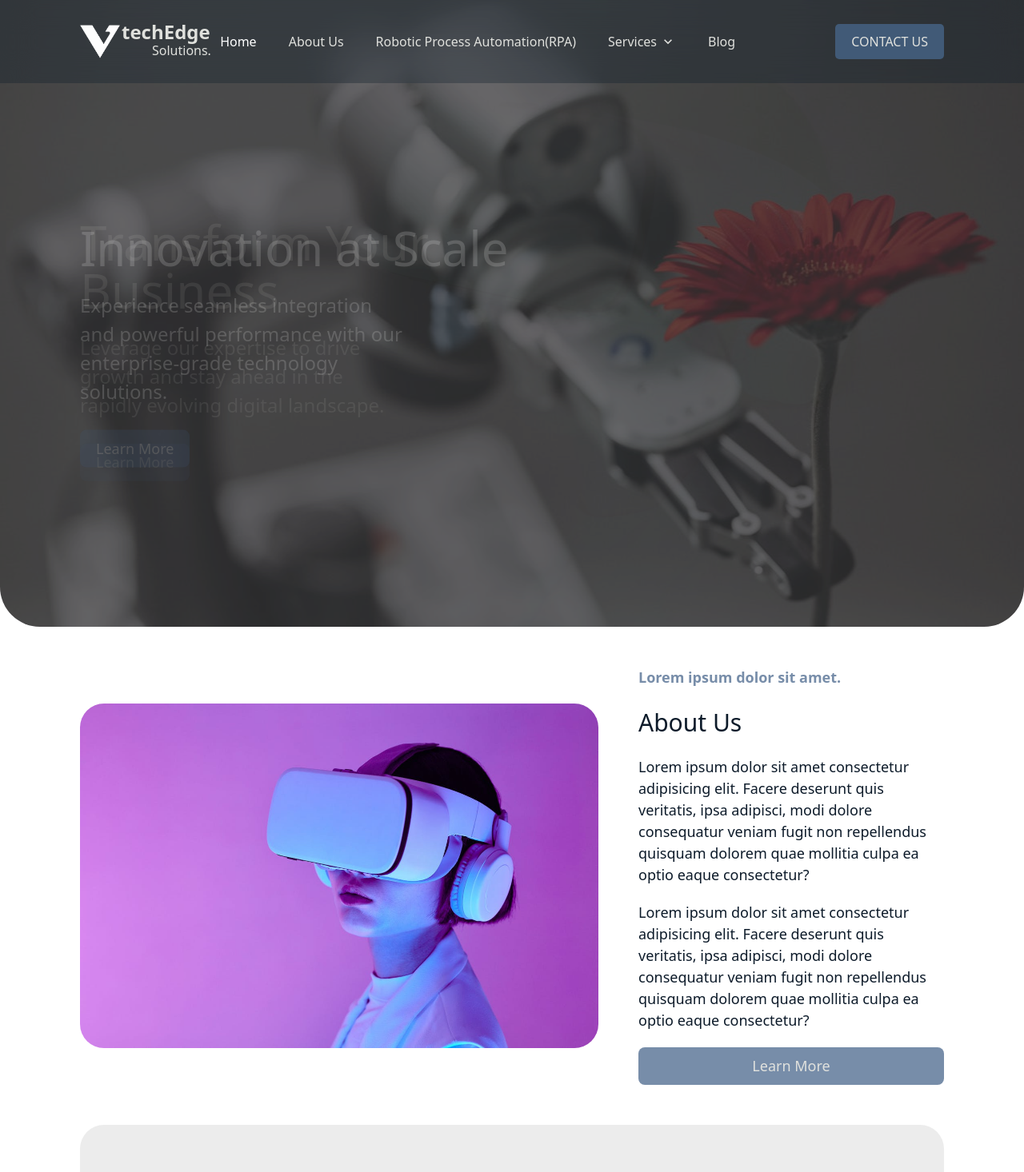
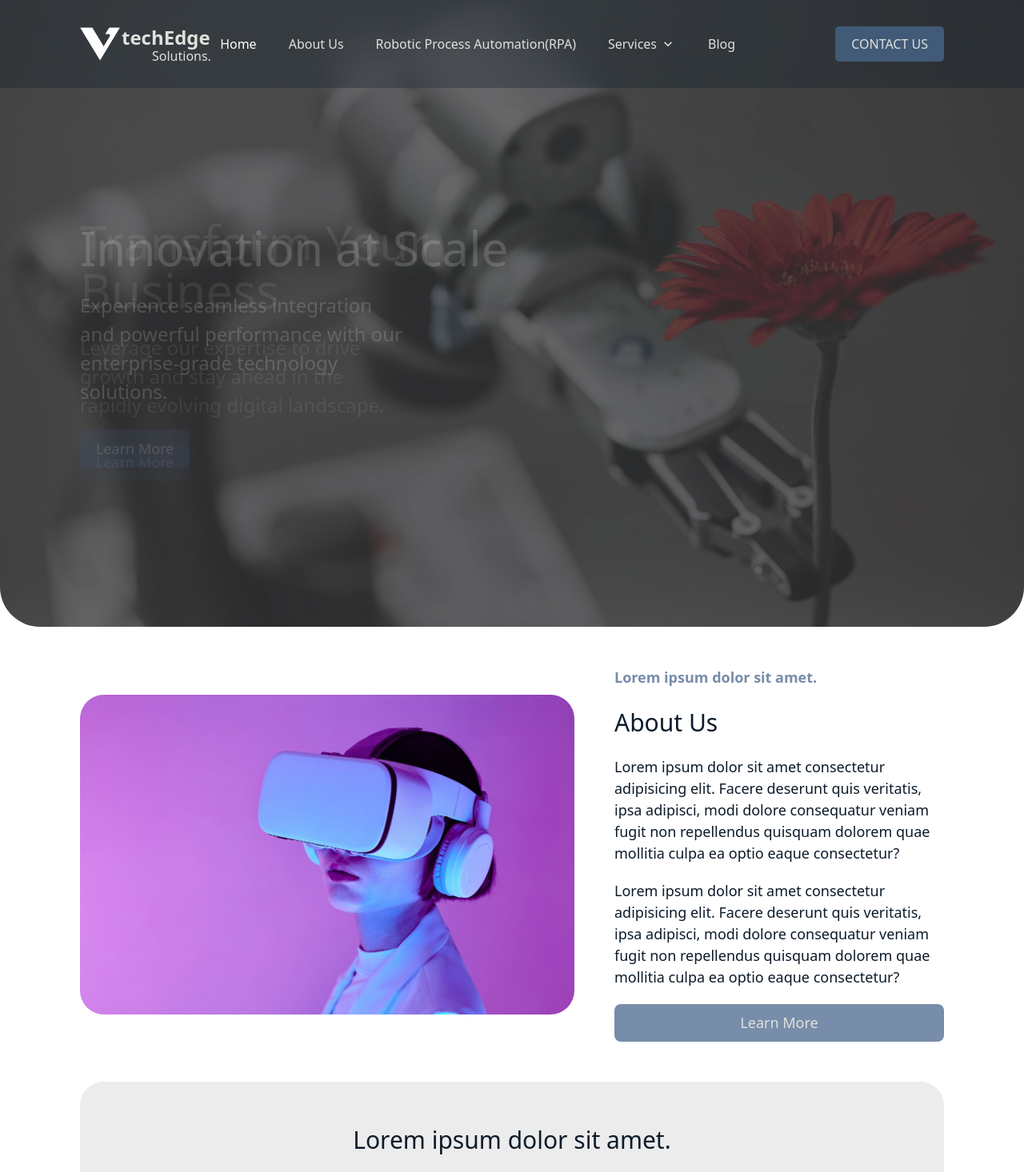
Before and after one commit to chiragmakwanadev/vtechedge, a Next.js app: page / in a window 1280 px wide. Shown: the top 1466 px of the page at 80% size. Built offline with nearby package versions, Linux system fonts and the light colour scheme.

Commit message:
fix build

```diff
--- a/src/components/Landing/About.js
+++ b/src/components/Landing/About.js
@@ -1,51 +1,35 @@
 import React from "react";
+import Image from "next/image";
 
 const About = () => {
   return (
     <div className="px-[100px] py-[50px] flex flex-col gap-[50px]">
       <div className="flex items-center gap-[50px]">
-        <img
-          src="/images/bg-2.jpg"
-          alt="about"
-          className="w-[60%] rounded-[30px]"
-        />
+        <div className="relative w-[60%] h-[400px]">
+          <Image src="/images/bg-2.jpg" alt="about" fill className="rounded-[30px] object-cover" />
+        </div>
         <div className="w-[40%] flex flex-col gap-[20px]">
-          <h2 className="text-[18px] text-[#778da9]">
-            Lorem ipsum dolor sit amet.
-          </h2>
+          <h2 className="text-[18px] text-[#778da9]">Lorem ipsum dolor sit amet.</h2>
           <h1 className="text-[30px] font-medium text-[#0d1b2a]">About Us</h1>
           <p className="text-[18px] text-[#0d1b2a]">
-            Lorem ipsum dolor sit amet consectetur adipisicing elit. Facere
-            deserunt quis veritatis, ipsa adipisci, modi dolore consequatur
-            veniam fugit non repellendus quisquam dolorem quae mollitia culpa ea
-            optio eaque consectetur?
+            Lorem ipsum dolor sit amet consectetur adipisicing elit. Facere deserunt quis veritatis, ipsa adipisci, modi dolore consequatur veniam fugit non repellendus quisquam
+            dolorem quae mollitia culpa ea optio eaque consectetur?
           </p>
           <p className="text-[18px] text-[#0d1b2a]">
-            Lorem ipsum dolor sit amet consectetur adipisicing elit. Facere
-            deserunt quis veritatis, ipsa adipisci, modi dolore consequatur
-            veniam fugit non repellendus quisquam dolorem quae mollitia culpa ea
-            optio eaque consectetur?
+            Lorem ipsum dolor sit amet consectetur adipisicing elit. Facere deserunt quis veritatis, ipsa adipisci, modi dolore consequatur veniam fugit non repellendus quisquam
+            dolorem quae mollitia culpa ea optio eaque consectetur?
           </p>
-          <button className="bg-[#778da9] hover:bg-[#415a77] transition-colors duration-300 text-[#e0e1dd] px-[20px] py-[10px] rounded-[8px] text-[18px]">
-            Learn More
-          </button>
+          <button className="bg-[#778da9] hover:bg-[#415a77] transition-colors duration-300 text-[#e0e1dd] px-[20px] py-[10px] rounded-[8px] text-[18px]">Learn More</button>
         </div>
       </div>
       <div className="bg-[#ececec] p-[50px] text-center rounded-[30px] flex flex-col items-center gap-[20px]">
-        <h1 className="text-[30px] font-medium text-[#0d1b2a]">
-          Lorem ipsum dolor sit amet.
-        </h1>
+        <h1 className="text-[30px] font-medium text-[#0d1b2a]">Lorem ipsum dolor sit amet.</h1>
         <p className="text-[18px] text-[#0d1b2a] w-[80%] text-center">
-          Lorem ipsum dolor sit amet consectetur adipisicing elit. Quasi numquam
-          aperiam, culpa odio enim, molestias similique animi repellat placeat
-          reprehenderit inventore id atque. Inventore eum consequatur dolorem
-          vel provident optio ad architecto porro pariatur! Soluta, earum!
-          Numquam voluptas iusto culpa corporis ut rerum error voluptate
+          Lorem ipsum dolor sit amet consectetur adipisicing elit. Quasi numquam aperiam, culpa odio enim, molestias similique animi repellat placeat reprehenderit inventore id
+          atque. Inventore eum consequatur dolorem vel provident optio ad architecto porro pariatur! Soluta, earum! Numquam voluptas iusto culpa corporis ut rerum error voluptate
           doloribus exercitationem? Vero, quisquam possimus?
         </p>
-        <button className="bg-[#778da9] hover:bg-[#415a77] transition-colors duration-300 text-[#e0e1dd] px-[20px] py-[10px] rounded-[8px] text-[18px]">
-          Learn More
-        </button>
+        <button className="bg-[#778da9] hover:bg-[#415a77] transition-colors duration-300 text-[#e0e1dd] px-[20px] py-[10px] rounded-[8px] text-[18px]">Learn More</button>
       </div>
     </div>
   );
--- a/src/components/Landing/Landing.js
+++ b/src/components/Landing/Landing.js
@@ -1,4 +1,5 @@
-import React, { useEffect, useRef, useState } from "react";
+import React, { useEffect, useRef, useState, useCallback } from "react";
+import Image from "next/image";
 import gsap from "gsap";
 
 const Landing = () => {
@@ -12,22 +13,20 @@ const Landing = () => {
   const slideContent = [
     {
       title: "Welcome to TechEdge",
-      description:
-        "Discover the future of technology with our cutting-edge solutions and innovative approaches to digital transformation.",
+      description: "Discover the future of technology with our cutting-edge solutions and innovative approaches to digital transformation.",
     },
     {
       title: "Innovation at Scale",
-      description:
-        "Experience seamless integration and powerful performance with our enterprise-grade technology solutions.",
+      description: "Experience seamless integration and powerful performance with our enterprise-grade technology solutions.",
     },
     {
       title: "Transform Your Business",
-      description:
-        "Leverage our expertise to drive growth and stay ahead in the rapidly evolving digital landscape.",
+      description: "Leverage our expertise to drive growth and stay ahead in the rapidly evolving digital landscape.",
     },
   ];
 
-  const goToSlide = (index) => {
+  const goToSlide = useCallback(
+    (index) => {
       if (index < 0) index = totalSlides - 1;
       if (index >= totalSlides) index = 0;
 
@@ -59,7 +58,9 @@ const Landing = () => {
       });
 
       setCurrentSlide(index);
-  };
+    },
+    [currentSlide]
+  );
 
   // Initialize text animations
   useEffect(() => {
@@ -72,31 +73,22 @@ const Landing = () => {
     });
   }, []);
 
-  const nextSlide = () => goToSlide(currentSlide + 1);
-  const prevSlide = () => goToSlide(currentSlide - 1);
+  const nextSlide = useCallback(() => goToSlide(currentSlide + 1), [currentSlide, goToSlide]);
+  const prevSlide = useCallback(() => goToSlide(currentSlide - 1), [currentSlide, goToSlide]);
 
   // Auto-play functionality
   useEffect(() => {
     const interval = setInterval(nextSlide, 3000);
     return () => clearInterval(interval);
-  }, [currentSlide]);
+  }, [currentSlide, nextSlide]);
 
   return (
     <div className={`relative w-full h-[98vh] overflow-hidden `}>
       {/* Slides Container */}
       <div className="relative w-full h-full">
         {images.map((image, index) => (
-          <div
-            key={index}
-            ref={(el) => (slidesRef.current[index] = el)}
-            className="absolute top-0 left-0 w-full h-full"
-            style={{ opacity: index === 0 ? 1 : 0 }}
-          >
-            <img
-              src={image}
-              alt={`Slide ${index + 1}`}
-              className="w-full h-full object-cover brightness-[0.3] rounded-b-[50px]"
-            />
+          <div key={index} ref={(el) => (slidesRef.current[index] = el)} className="absolute top-0 left-0 w-full h-full" style={{ opacity: index === 0 ? 1 : 0 }}>
+            <Image src={image} alt={`Slide ${index + 1}`} fill className="object-cover brightness-[0.3] rounded-b-[50px]" priority={index === 0} />
           </div>
         ))}
       </div>
@@ -109,13 +101,9 @@ const Landing = () => {
           className="absolute left-[100px] top-1/2 -translate-y-1/2 text-left text-[#e0e1dd] z-10 w-full max-w-2xl"
           style={{ opacity: index === 0 ? 1 : 0 }}
         >
-          <h2 className="text-[60px] md:text-6xl font-medium mb-6">
-            {content.title}
-          </h2>
+          <h2 className="text-[60px] md:text-6xl font-medium mb-6">{content.title}</h2>
           <p className="text-[24px] max-w-xl w-[60%]">{content.description}</p>
-          <button className="bg-[#415a77] px-[20px] py-[10px] mt-[30px] rounded-[8px] text-[18px]">
-            Learn More
-          </button>
+          <button className="bg-[#415a77] px-[20px] py-[10px] mt-[30px] rounded-[8px] text-[18px]">Learn More</button>
         </div>
       ))}
     </div>
--- a/src/components/Landing/Why.js
+++ b/src/components/Landing/Why.js
@@ -1,34 +1,24 @@
 import React from "react";
+import Image from "next/image";
 
 const Why = () => {
   return (
     <div className="px-[100px] py-[50px] flex flex-col gap-[50px]">
       <div className="flex items-center gap-[50px]">
-        <img
-          src="/images/bg-2.jpg"
-          alt="about"
-          className="w-[50%] rounded-[30px]"
-        />
+        <div className="relative w-[50%] h-[400px]">
+          <Image src="/images/bg-2.jpg" alt="about" fill className="object-cover rounded-[30px]" />
+        </div>
         <div className="w-[50%] flex flex-col gap-[20px]">
-          <h2 className="text-[18px] text-[#778da9]">
-            Lorem ipsum dolor sit amet.
-          </h2>
-          <h1 className="text-[30px] font-medium text-[#0d1b2a]">
-            Lorem ipsum dolor sit.
-          </h1>
+          <h2 className="text-[18px] text-[#778da9]">Lorem ipsum dolor sit amet.</h2>
+          <h1 className="text-[30px] font-medium text-[#0d1b2a]">Lorem ipsum dolor sit.</h1>
           <ul className="list-disc list-inside">
             <li>Lorem ipsum dolor sit.</li>
             <li>Lorem ipsum dolor sit amet consectetur.</li>
-            <li>
-              Lorem ipsum dolor sit amet consectetur adipisicing elit. Animi,
-              aut.
-            </li>
+            <li>Lorem ipsum dolor sit amet consectetur adipisicing elit. Animi, aut.</li>
             <li>Lorem ipsum dolor sit.</li>
             <li>Lorem ipsum dolor sit, amet consectetur adipisicing.</li>
           </ul>
-          <button className="bg-[#778da9] hover:bg-[#415a77] transition-colors duration-300 text-[#e0e1dd] px-[20px] py-[10px] rounded-[8px] text-[18px]">
-            Learn More
-          </button>
+          <button className="bg-[#778da9] hover:bg-[#415a77] transition-colors duration-300 text-[#e0e1dd] px-[20px] py-[10px] rounded-[8px] text-[18px]">Learn More</button>
         </div>
       </div>
     </div>
--- a/src/layout/Footer.js
+++ b/src/layout/Footer.js
@@ -1,4 +1,5 @@
 import Link from "next/link";
+import Image from "next/image";
 import React from "react";
 
 const Footer = () => {
@@ -6,28 +7,21 @@ const Footer = () => {
     <div className="w-full bg-[#1b263b] text-white flex items-start justify-around px-[100px] py-[100px] gap-[100px]">
       <div className="flex flex-col gap-[20px]">
         <Link href="/" className="flex items-end relative">
-          <img src="/images/logo-white.png" alt="logo" className="w-[50px]" />
+          <div className="relative w-[50px] h-[50px]">
+            <Image src="/images/logo-white.png" alt="logo" fill className="object-contain" />
+          </div>
           <div>
-            <h1 className="text-[24px] absolute left-[52px] bottom-[15px]">
-              techEdge
-            </h1>
-            <h1 className="text-[16px] absolute left-[90px] bottom-[-2px] font-thin">
-              Solutions.
-            </h1>
+            <h1 className="text-[24px] absolute left-[52px] bottom-[15px]">techEdge</h1>
+            <h1 className="text-[16px] absolute left-[90px] bottom-[-2px] font-thin">Solutions.</h1>
           </div>
         </Link>
-        <p className="w-[80%]">
-          Lorem ipsum dolor sit amet consectetur adipisicing elit. Eaque ducimus
-          quisquam vitae incidunt doloremque cum.
-        </p>
+        <p className="w-[80%]">Lorem ipsum dolor sit amet consectetur adipisicing elit. Eaque ducimus quisquam vitae incidunt doloremque cum.</p>
         <div
           className="bg-white rounded-[30px] border-transparent
         overflow-hidden pl-[15px] pr-[1px] py-[1px] w-[300px] h-[40px] flex items-center justify-between"
         >
           <input type="text" placeholder="Enter your email" />
-          <button className="bg-[#1b263b] hover:bg-[#415a77] transition-colors duration-300 h-full rounded-[30px] py-2 px-4 flex items-center justify-center">
-            Subscribe
-          </button>
+          <button className="bg-[#1b263b] hover:bg-[#415a77] transition-colors duration-300 h-full rounded-[30px] py-2 px-4 flex items-center justify-center">Subscribe</button>
         </div>
       </div>
       <div className="flex flex-col gap-[20px] w-[300px]">
@@ -65,19 +59,13 @@ const Footer = () => {
         <h1 className="text-[24px] font-bold">Socials</h1>
         <ul className="flex flex-col gap-2">
           <li>
-            <Link
-              href="https://linkedin.com"
-              className="flex items-center gap-2"
-            >
+            <Link href="https://linkedin.com" className="flex items-center gap-2">
               <span>🔗</span>
               <span>LinkedIn</span>
             </Link>
           </li>
           <li>
-            <Link
-              href="https://twitter.com"
-              className="flex items-center gap-2"
-            >
+            <Link href="https://twitter.com" className="flex items-center gap-2">
               <span>🐦</span>
               <span>Twitter</span>
             </Link>
--- a/src/layout/Header.js
+++ b/src/layout/Header.js
@@ -1,4 +1,5 @@
-import React, { useEffect, useRef, useState } from "react";
+import React, { useEffect, useRef, useState, useCallback } from "react";
+import Image from "next/image";
 import Link from "next/link";
 import { useRouter } from "next/router";
 import gsap from "gsap";
@@ -30,7 +31,7 @@ const Header = () => {
     { name: "Blog", path: "/blog" },
   ];
 
-  const handleScroll = () => {
+  const handleScroll = useCallback(() => {
     const currentScrollY = window.scrollY;
 
     if (currentScrollY > lastScrollY) {
@@ -42,12 +43,12 @@ const Header = () => {
     }
 
     setLastScrollY(currentScrollY);
-  };
+  }, [lastScrollY]);
 
   useEffect(() => {
     window.addEventListener("scroll", handleScroll, { passive: true });
     return () => window.removeEventListener("scroll", handleScroll);
-  }, [lastScrollY]);
+  }, [handleScroll]);
 
   const handleMouseEnter = (e) => {
     const underline = e.currentTarget.querySelector(".nav-underline");
@@ -135,7 +136,9 @@ const Header = () => {
        transition-transform duration-300 ${isVisible ? "translate-y-0" : "-translate-y-full"}`}
     >
       <Link href="/" className="flex items-end relative" onClick={handleMenuItemClick}>
-        <img src="/images/logo-white.png" alt="logo" className="w-[50px]" />
+        <div className="relative w-[50px] h-[50px]">
+          <Image src="/images/logo-white.png" alt="logo" fill className="object-contain" priority />
+        </div>
         <div>
           <h1 className="text-[24px] absolute left-[52px] bottom-[15px]">techEdge</h1>
           <h1 className="text-[16px] absolute left-[90px] bottom-[-2px] font-thin">Solutions.</h1>
--- a/src/pages/rpa.js
+++ b/src/pages/rpa.js
@@ -1,4 +1,5 @@
 import Banner from "@/components/Banner";
+import Image from "next/image";
 import React from "react";
 
 const RPA = () => {
@@ -20,8 +21,8 @@ const RPA = () => {
           <button className="bg-[#415A77] text-white font-semibold py-3 px-8 rounded-lg transition">Discover</button>
         </div>
         {/* Right Side */}
-        <div className="flex-1 flex justify-center">
-          <img src="/images/bg-3.jpg" alt="RPA Illustration" className="w-[700px] h-[400px] object-cover rounded-[20px]" />
+        <div className="flex-1 flex justify-center relative h-[400px]">
+          <Image src="/images/bg-3.jpg" alt="RPA Illustration" fill className="object-cover rounded-[20px]" />
         </div>
       </div>
 
@@ -31,7 +32,9 @@ const RPA = () => {
         <div className="grid grid-cols-1 md:grid-cols-2 lg:grid-cols-4 gap-4">
           {/* Card 1 */}
           <div className="bg-white rounded-2xl shadow-md p-8 flex flex-col items-start transition-transform duration-300 hover:scale-105 hover:shadow-xl">
-            <img src="/images/logo.png" alt="Benefit 1" className="w-12 h-12 mb-4" />
+            <div className="relative w-12 h-12 mb-4">
+              <Image src="/images/logo.png" alt="Benefit 1" fill className="object-contain" />
+            </div>
             <h3 className="text-xl font-semibold mb-2">Efficiency</h3>
             <p className="text-gray-600 mb-6">Automate repetitive tasks and boost productivity across your organization.</p>
             <span className="flex items-center text-[#415A77] font-semibold cursor-pointer hover:underline">
@@ -43,7 +46,9 @@ const RPA = () => {
           </div>
           {/* Card 2 */}
           <div className="bg-white rounded-2xl shadow-md p-8 flex flex-col items-start transition-transform duration-300 hover:scale-105 hover:shadow-xl">
-            <img src="/images/logo-black.png" alt="Benefit 2" className="w-12 h-12 mb-4" />
+            <div className="relative w-12 h-12 mb-4">
+              <Image src="/images/logo-black.png" alt="Benefit 2" fill className="object-contain" />
+            </div>
             <h3 className="text-xl font-semibold mb-2">Accuracy</h3>
             <p className="text-gray-600 mb-6">Reduce human error and ensure consistent, reliable results every time.</p>
             <span className="flex items-center text-[#415A77] font-semibold cursor-pointer hover:underline">
@@ -55,7 +60,9 @@ const RPA = () => {
           </div>
           {/* Card 3 */}
           <div className="bg-white rounded-2xl shadow-md p-8 flex flex-col items-start transition-transform duration-300 hover:scale-105 hover:shadow-xl">
-            <img src="/images/logo.png" alt="Benefit 3" className="w-12 h-12 mb-4" />
+            <div className="relative w-12 h-12 mb-4">
+              <Image src="/images/logo.png" alt="Benefit 3" fill className="object-contain" />
+            </div>
             <h3 className="text-xl font-semibold mb-2">Scalability</h3>
             <p className="text-gray-600 mb-6">Easily scale automation solutions as your business grows and evolves.</p>
             <span className="flex items-center text-[#415A77] font-semibold cursor-pointer hover:underline">
@@ -67,7 +74,9 @@ const RPA = () => {
           </div>
           {/* Card 4 */}
           <div className="bg-white rounded-2xl shadow-md p-8 flex flex-col items-start transition-transform duration-300 hover:scale-105 hover:shadow-xl">
-            <img src="/images/logo.png" alt="Benefit 4" className="w-12 h-12 mb-4" />
+            <div className="relative w-12 h-12 mb-4">
+              <Image src="/images/logo.png" alt="Benefit 4" fill className="object-contain" />
+            </div>
             <h3 className="text-xl font-semibold mb-2">Cost Savings</h3>
             <p className="text-gray-600 mb-6">Lower operational costs by automating manual, time-consuming processes.</p>
             <span className="flex items-center text-[#415A77] font-semibold cursor-pointer hover:underline">
@@ -92,14 +101,14 @@ const RPA = () => {
               accelerates business cycles for finance teams.
             </p>
           </div>
-          <div className="flex-1 flex justify-start">
-            <img src="/images/bg-1.jpg" alt="Finance Automation" className="w-[600px] h-[300px] object-cover rounded-[20px]" />
+          <div className="flex-1 flex justify-start relative h-[300px]">
+            <Image src="/images/bg-1.jpg" alt="Finance Automation" fill className="object-cover rounded-[20px]" />
           </div>
         </div>
         {/* Second Row: Left image, right content */}
         <div className="flex flex-col md:flex-row items-center justify-between gap-8">
-          <div className="flex-1 flex justify-start order-2 md:order-1">
-            <img src="/images/bg-2.jpg" alt="HR Automation" className="w-[600px] h-[300px] object-cover rounded-[20px]" />
+          <div className="flex-1 flex justify-start order-2 md:order-1 relative h-[300px]">
+            <Image src="/images/bg-2.jpg" alt="HR Automation" fill className="object-cover rounded-[20px]" />
           </div>
           <div className="flex-1 flex flex-col items-start order-1 md:order-2 mb-8 md:mb-0">
             <h3 className="text-2xl md:text-3xl font-bold mb-6">Enhancing HR Operations</h3>
@@ -120,7 +129,9 @@ const RPA = () => {
       <div className="relative w-full py-16 my-14">
         {/* Background Image with Overlay */}
         <div className="absolute inset-0 z-0">
-          <img src="/images/banner.jpg" alt="Background" className="w-full h-full object-cover" />
+          <div className="relative w-full h-full">
+            <Image src="/images/banner.jpg" alt="Background" fill className="object-cover" />
+          </div>
           <div className="absolute inset-0 bg-black opacity-70"></div>
         </div>
 
@@ -145,11 +156,11 @@ const RPA = () => {
       <div className="py-[50px] px-[150px] bg-white">
         <h2 className="text-3xl font-bold mb-4 text-center">Brands Who Trust Us</h2>
         <div className="flex flex-wrap justify-between items-center">
-          <img src="/images/logo.png" alt="Trusted Brand 1" className="w-32 h-32 object-contain opacity-80 hover:opacity-100 transition-opacity" />
-          <img src="/images/logo.png" alt="Trusted Brand 2" className="w-32 h-32 object-contain opacity-80 hover:opacity-100 transition-opacity" />
-          <img src="/images/logo.png" alt="Trusted Brand 3" className="w-32 h-32 object-contain opacity-80 hover:opacity-100 transition-opacity" />
-          <img src="/images/logo.png" alt="Trusted Brand 4" className="w-32 h-32 object-contain opacity-80 hover:opacity-100 transition-opacity" />
-          <img src="/images/logo.png" alt="Trusted Brand 5" className="w-32 h-32 object-contain opacity-80 hover:opacity-100 transition-opacity" />
+          {[1, 2, 3, 4, 5].map((index) => (
+            <div key={index} className="relative w-32 h-32">
+              <Image src="/images/logo.png" alt={`Trusted Brand ${index}`} fill className="object-contain opacity-80 hover:opacity-100 transition-opacity" />
+            </div>
+          ))}
         </div>
       </div>
 
```
Also changed, not shown: src/pages/about.js (+20 -8 lines), src/pages/blog.js (+4 -15 lines). Lines whose indentation alone changed are shown as unchanged.
